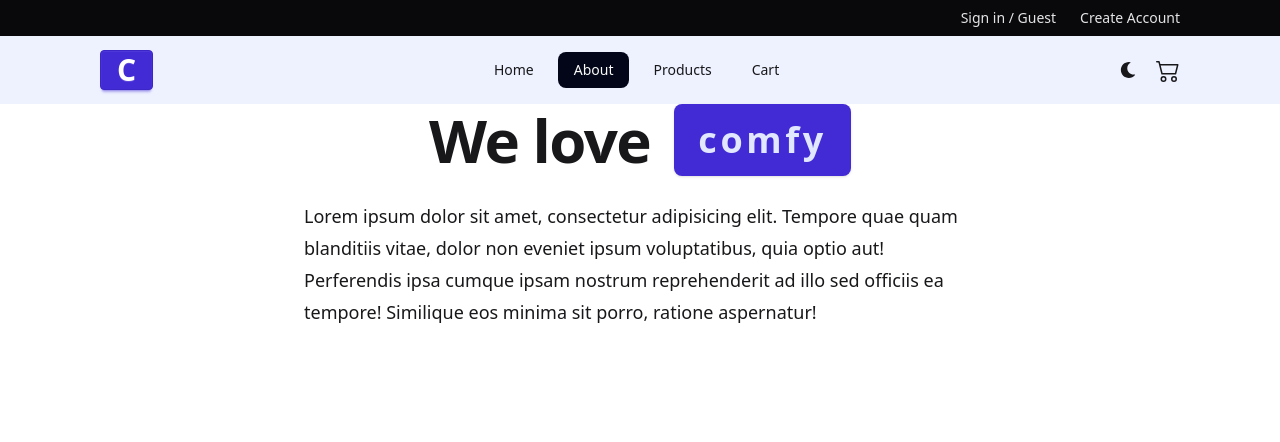
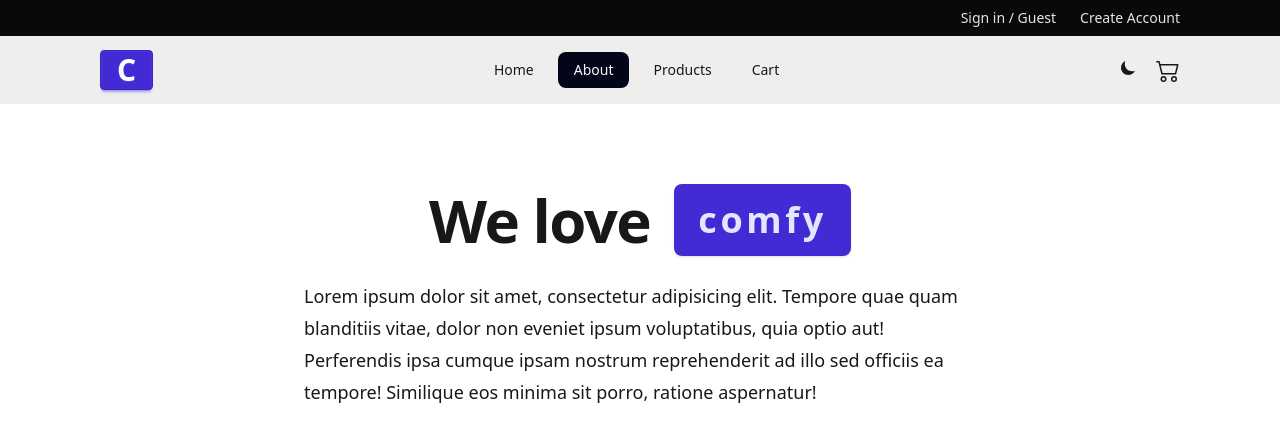
Before and after one commit to Batlay/comfort-store, a React (Vite) app: page /about in a window 1280 px wide. Shown: the top 442 px of the page. Built offline with nearby package versions, Linux system fonts and the light colour scheme.

Commit message:
fix shifting layout bug, add themes

```diff
--- a/src/components/FeaturedProducts.tsx
+++ b/src/components/FeaturedProducts.tsx
@@ -29,12 +29,12 @@ function FeaturedProducts() {
 
 
   return (
-    <>
+    <section className="mt-20">
       <h2 className="text-3xl font-medium">Featured products</h2>
       <div className="divider "></div>
       {loading && <SkeletonGrid />}
       {!loading && <ProductGrid products={products}/>}
-    </>
+    </section>
   );
 }
 
--- a/src/components/Hero.tsx
+++ b/src/components/Hero.tsx
@@ -1,8 +1,6 @@
-import Container from "./UI/Container";
-
 function Hero() {
   return (
-    <section className="flex justify-between items-center gap-10 h-[28rem]">
+    <section className="flex justify-between items-center gap-10 h-[28rem] mt-20">
       <div className="basis-1/2">
         <h1 className="text-6xl font-medium">We are changing the way people shop</h1>
         <p className="text-lg mt-[20px]">Lorem ipsum dolor, sit amet consectetur adipisicing elit. Sit veniam dolor deleniti possimus odio obcaecati saepe delectus recusandae.</p>
--- a/src/components/Navbar.tsx
+++ b/src/components/Navbar.tsx
@@ -1,13 +1,11 @@
 import { BsCart2 } from "react-icons/bs";
-import { FaMoon } from "react-icons/fa";
-import { ImTruck } from "react-icons/im";
 import { NavLink } from "react-router-dom";
-import Container from "./UI/Container";
+import ThemeSwitcher from "./UI/ThemeSwitcher";
 
 function Navbar() {
   return (
     <>
-      <nav className="w-full bg-indigo-50 h-[68px]">
+      <nav className="w-full bg-base-300 h-[68px]">
         <section className="h-full container mx-auto w-[1080px] flex justify-between items-center">
           <div className="dropdown lg:hidden">
             <div tabIndex={0} role="button" className="btn btn-ghost lg:hidden">
@@ -45,7 +43,7 @@ function Navbar() {
             </NavLink>
           </div>
           <div className="flex justify-between gap-5 items-center">
-            <FaMoon size={16}/>
+            <ThemeSwitcher />
             <BsCart2 size={24}/>
           </div>
         </section>
--- a/src/components/ProductCard.tsx
+++ b/src/components/ProductCard.tsx
@@ -6,13 +6,15 @@ function ProductCard({product, list}: {product: Product, list: boolean}) {
   const formattedPrice = formatPriceInUSD(price)
 
   return (
-    <div className={`bg-base-100 shadow-sm rounded-lg ${list ? 'w-full h-[192px] flex flex-col flex-wrap sm:flex-row p-8' : 'w-[356px]'}`}>
-      <figure className={list ? '' : 'px-4 py-4'}>
+    <div className={`bg-base-100 shadow-sm rounded-lg ${list ? 'w-full h-[192px] flex flex-col flex-wrap sm:flex-row p-8' : 'w-[356px] h-[332px]'}`}>
+      <div className={list ? '' : 'w-full px-4 pt-4 h-[208px]'}>
         <img
           src={product.attributes.image}
           alt="image"
-          className={`object-cover ${list ? 'h-24 w-24 rounded-xl sm:h-32 sm:w-32' : 'rounded-xl w-full h-[192px]'}`} />
-      </figure>
+          className={`object-cover ${list ? 'h-24 w-24 rounded-xl sm:h-32 sm:w-32' : 'rounded-xl w-full h-full'}`}
+          loading="lazy"
+        />
+      </div>
       {list &&
       <>
         <div>
@@ -28,7 +30,7 @@ function ProductCard({product, list}: {product: Product, list: boolean}) {
       }
       {!list &&
       <div className="card-body items-center text-center">
-        <h2 className="card-title capitalize tracking-wider">{product.attributes.title}</h2>
+        <h2 className="capitalize">{product.attributes.title}</h2>
         <p>{formattedPrice}</p>
       </div>
       }
--- a/src/components/UI/Container.tsx
+++ b/src/components/UI/Container.tsx
@@ -1,10 +1,12 @@
 function Container({children, className}: {children:React.ReactNode, className?: string}) {
-  const classes = `h-full container mx-auto w-[1080px] ${className || ''}`
+  const classes = `mx-auto w-[1080px] ${className || ''}`
 
   return (
+   <div className="flex justify-center min-h-screen">
      <div className={classes}>
         {children}
      </div>
+   </div>
   );
 }
 
--- a/src/components/UI/ProductGrid.tsx
+++ b/src/components/UI/ProductGrid.tsx
@@ -4,7 +4,7 @@ import ProductCard from "../ProductCard";
 
 function ProductGrid({products, list=false}: {products: Product[], list?: boolean}) {
   return (
-    <div className={`grid mt-12 ${list ? 'grid-cols-1 gap-y-8' : 'grid-cols-1 gap-[6px]'}`}>
+    <div className={`grid w-full mt-12 ${list ? 'grid-cols-1 gap-y-8' : 'grid-cols-3 gap-[6px]'}`}>
         {products.map(product =>
           <NavLink to={`/products/${product.id}`}>
             <ProductCard key={product.id} product={product} list={list}/>
--- /dev/null
+++ b/src/components/UI/ThemeSwitcher.tsx
@@ -0,0 +1,27 @@
+import { useEffect, useState } from "react";
+import { FiSun } from "react-icons/fi";
+import { IoMoonSharp } from "react-icons/io5";
+
+function ThemeSwitcher() {
+  const [theme, setTheme] = useState('light')
+
+  useEffect(() => {
+    document.querySelector('html')!.setAttribute('data-theme', theme)
+  }, [theme])
+
+  function toggleTheme() {
+    setTheme(prevTheme => prevTheme === 'light' ? 'dark' : 'light')
+  }
+
+  return (
+    <div>
+      <button onClick={toggleTheme} className="cursor-pointer transition-all duration-1000 ease-in-out">
+        {theme === 'light'
+          ? <IoMoonSharp/>
+          : <FiSun />}
+      </button>
+    </div>
+  );
+}
+
+export default ThemeSwitcher;
--- a/src/pages/About.tsx
+++ b/src/pages/About.tsx
@@ -2,7 +2,7 @@ import Container from "../components/UI/Container";
 
 function AboutPage() {
   return (
-    <section>
+    <section className="mt-20">
       <div className="flex flex-wrap gap-2 sm:gap-x-6 items-center justify-center">
         <h1 className="text-4xl font-bold leading-none tracking-tight sm:text-6xl">We love</h1>
         <div className="stats bg-primary shadow">
--- a/src/pages/Home.tsx
+++ b/src/pages/Home.tsx
@@ -1,6 +1,5 @@
 import FeaturedProducts from "../components/FeaturedProducts"
 import Hero from "../components/Hero"
-import Container from "../components/UI/Container"
 
 function App() {
   return (
--- a/src/pages/Products.tsx
+++ b/src/pages/Products.tsx
@@ -1,11 +1,8 @@
 import { useEffect, useState } from "react";
 import { Product } from "../types/types";
 import axios from "axios";
-import Container from "../components/UI/Container";
 import { BsList } from "react-icons/bs";
 import { HiOutlineSquares2X2 } from "react-icons/hi2";
-import ProductCard from "../components/ProductCard";
-import { NavLink } from "react-router";
 import Pagination from "../components/UI/Pagination";
 import ProductGrid from "../components/UI/ProductGrid";
 import SkeletonGrid from "../components/UI/Skeletongrid";
@@ -22,6 +19,7 @@ function Products() {
   useEffect(() => {
     async function fetchAllProducts() {
       try {
+        setLoading(true)
         const response = await axios.get('https://strapi-store-server.onrender.com/api/products?page=1')
         setProducts(response.data.data)
         setTotalProducts(response.data.meta.pagination.total)
@@ -52,7 +50,6 @@ function Products() {
   return (
     <>
       {/* filter */}
-      <Container>
       <section className="py-20">
           <div className="flex justify-between items-center mt-8">
             <p className="font-medium">{totalProducts} products</p>
@@ -60,14 +57,14 @@ function Products() {
               <button
                 onClick={() => setList(false)}
                 className={`border rounded-full p-1 transition-all duration-500 ease-in-out
-                    ${list ? 'hover:text-stone-400 border-transparent' : 'border-stone-500 bg-stone-100'}`}
+                  ${list ? 'hover:text-base-400 border-transparent' : 'border-base-500 bg-base-100'}`}
               >
                 <HiOutlineSquares2X2 size={20} className="cursor-pointer"/>
               </button>
               <button
                 onClick={() => setList(true)}
                 className={`border rounded-full p-1 transition-all duration-500 ease-in-out
-                    ${list ? 'border-stone-500 bg-stone-100' : 'hover:text-stone-400 border-transparent bg-transparent'}`}
+                  ${list ? 'border-base-500 bg-base-100' : 'hover:text-base-400 border-transparent bg-transparent'}`}
                 >
                 <BsList size={20} className="cursor-pointer"/>
               </button>
@@ -83,7 +80,6 @@ function Products() {
             </div>
           </>}
       </section>
-      </Container>
     </>
   );
 }
```
Lines whose indentation alone changed are shown as unchanged.
